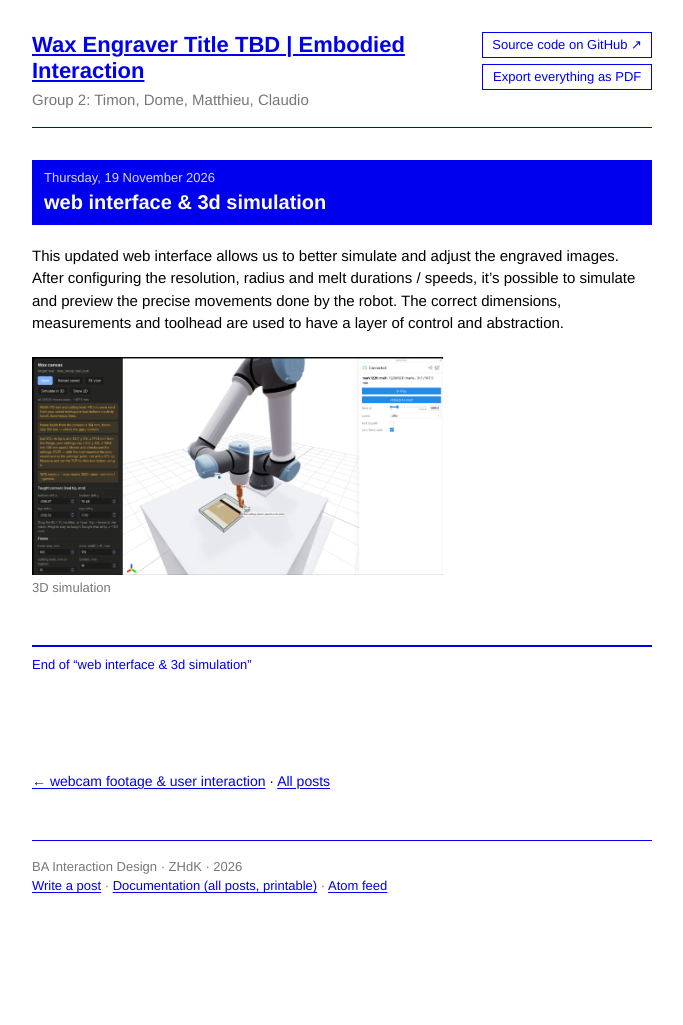
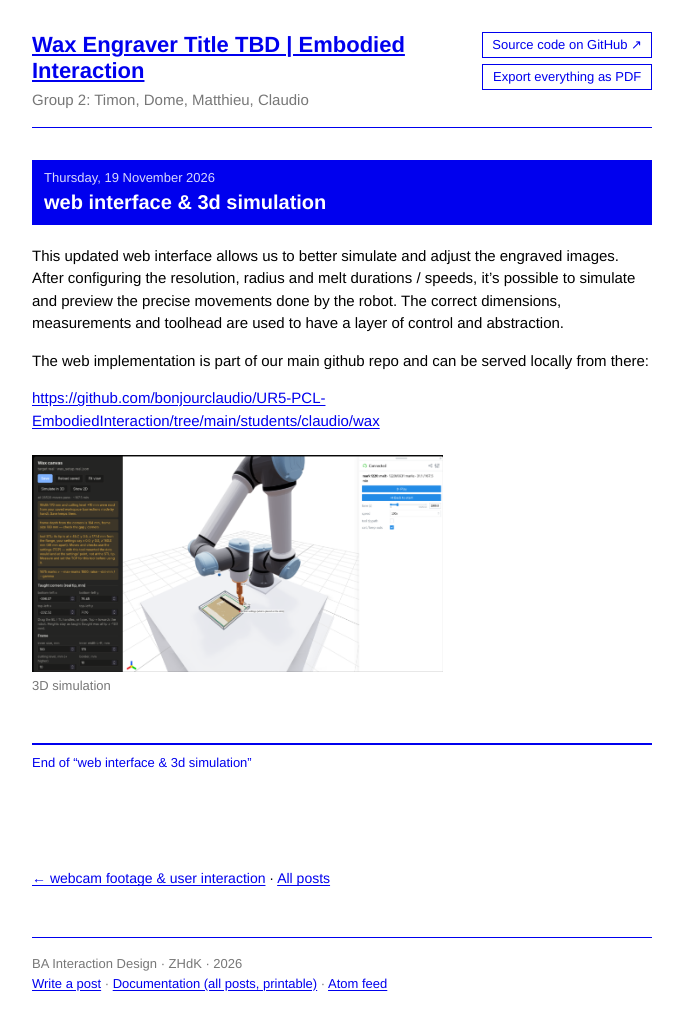
Before and after one commit to bonjourclaudio/aewwwww-blog, a Jekyll site: the page built from _posts/2026-11-19-web-interface-and-3d-simulation.md, in a window 1280 px wide. Shown: the whole page, without its empty margins (298-981 px from the left). Built offline with Jekyll 4.4.1, drawn with Linux system fonts in a browser that asks for light colours; before the commit the page ends 928 px from its top, so only the background shows below that.

Commit message:
Update _posts/2026-11-19-web-interface-and-3d-simulation.md (via Pages CMS)

```diff
--- a/_posts/2026-11-19-web-interface-and-3d-simulation.md
+++ b/_posts/2026-11-19-web-interface-and-3d-simulation.md
@@ -5,6 +5,10 @@ published: true
 ---
 This updated web interface allows us to better simulate and adjust the engraved images. After configuring the resolution, radius and melt durations / speeds, it's possible to simulate and preview the precise movements done by the robot. The correct dimensions, measurements and toolhead are used to have a layer of control and abstraction.
 
+The web implementation is part of our main github repo and can be served locally from there:
+
+[https://github.com/bonjourclaudio/UR5-PCL-EmbodiedInteraction/tree/main/students/claudio/wax](https://github.com/bonjourclaudio/UR5-PCL-EmbodiedInteraction/tree/main/students/claudio/wax)
+
 
 
 ![medium: 3D simulation](/assets/img/Screenshot-20261119-09:54:11.png)
```
